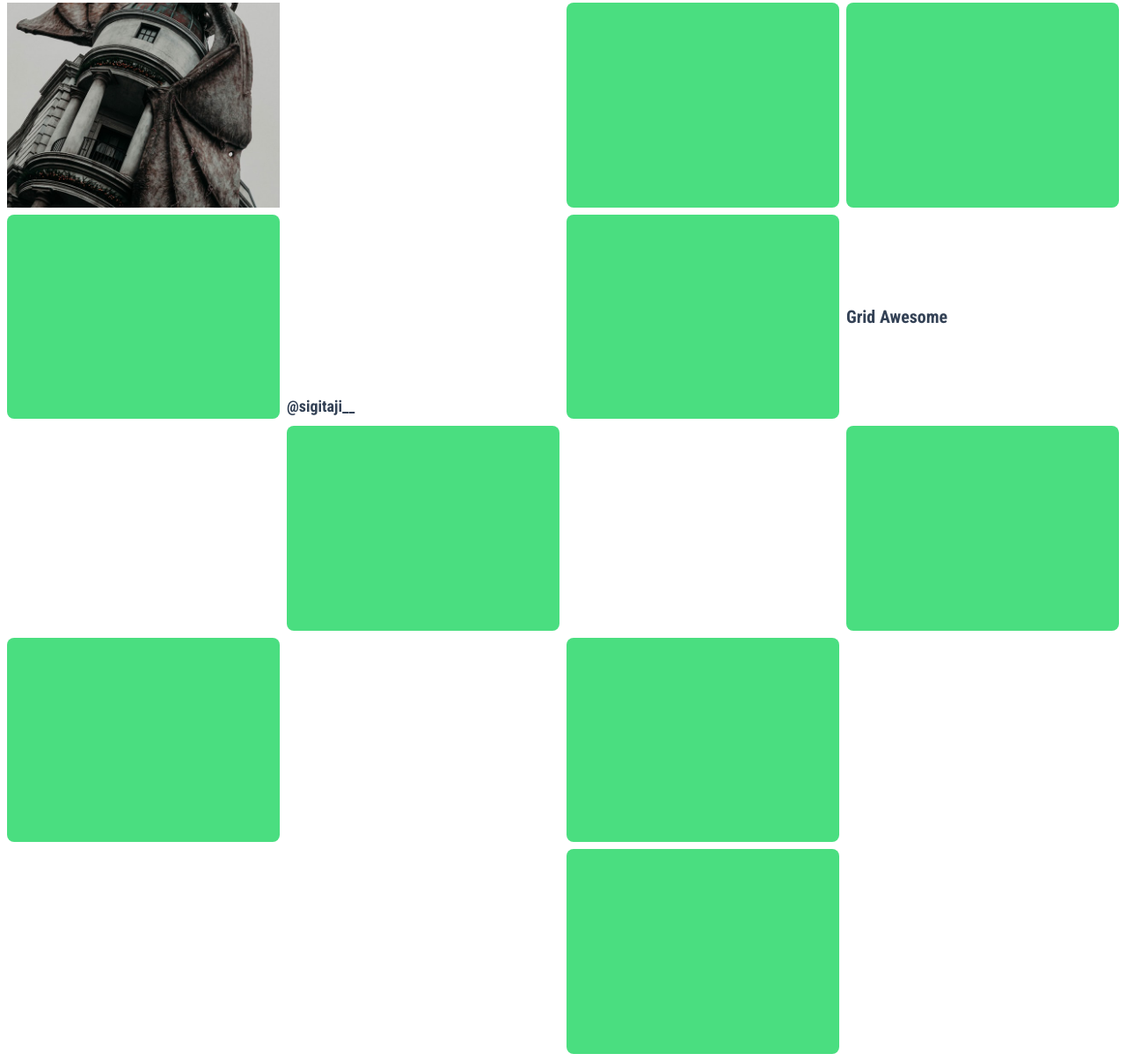
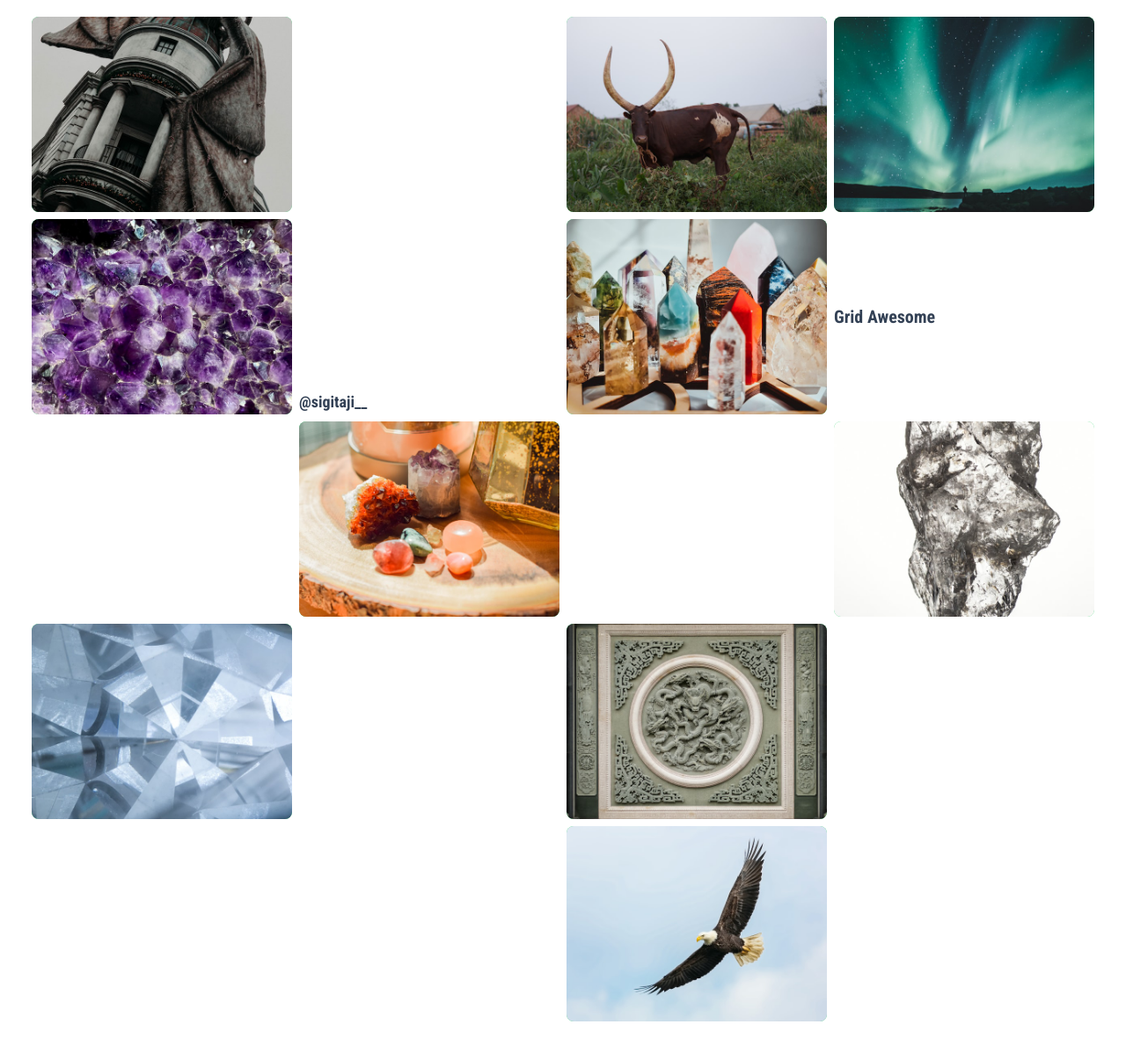
Before and after one commit to SigitAjiPB/grid-responsive, a website: page public/index.html in a window 1280 px wide. Shown: the part 115-1321 px from the top of the page at 88% size. After the commit the page ends 1300 px from the top, so only its background shows below. Drawn offline with Linux system fonts and the light colour scheme; files whose address does not match are found by name.

Commit message:
menambahkan gambar & effect

```diff
--- a/public/index.html
+++ b/public/index.html
@@ -13,22 +13,40 @@
 <body>
     <h1 class=" max-w-lg border shadow-lg flex justify-center mx-auto my-10 text-lg font-bold font-roboto">Belajar Grid, Flex & Responsive</h1>
 
-    <div class="font-roboto grid grid-cols-2 gap-2 p-2 md:grid-cols-4">
+    <div class="font-roboto grid grid-cols-2 gap-2 p-2 sm:p-6 md:grid-cols-4 xl:px-9">
         <h2 class="font-bold text-xl text-slate-700 md:col-start-4 md:row-start-2 md:flex"><span class="self-center">Grid Awesome</span></h2>
         <div class="font-semibold text-lg text-slate-700 md:col-start-2 md:row-start-2 md:flex"><span class="self-end">@sigitaji__</span></div>
 
-        <div class="aspect-[4/3] md:aspect-[4/4] xl:aspect-[4/3] bg-green-400 rounded-lg">
-            <div class="w-full h-full bg-[url('.../img/grid/1.jpeg')] bg-cover bg-center"></div>
+        <div class="aspect-[4/3] md:aspect-[4/4] xl:aspect-[4/3] bg-green-400 rounded-lg group overflow-hidden hover:scale-90 transition-all duration-500 relative">
+            <div class="w-full h-full bg-[url('../img/grid/1.jpeg')] bg-cover bg-center group-hover:rotate-12 group-hover:scale-125 transition-all duration-500 absolute"></div>
         </div>
-        <div class="aspect-[4/3] md:aspect-[4/4] md:col-start-3 xl:aspect-[4/3] bg-green-400 rounded-lg "></div>
-        <div class="aspect-[4/3] md:aspect-[4/4] xl:aspect-[4/3] bg-green-400 rounded-lg "></div>
-        <div class="aspect-[4/3] md:aspect-[4/4] xl:aspect-[4/3] bg-green-400 rounded-lg "></div>
-        <div class="aspect-[4/3] md:aspect-[4/4] xl:aspect-[4/3] bg-green-400 rounded-lg "></div>
-        <div class="aspect-[4/3] md:aspect-[4/4] md:col-start-2 xl:aspect-[4/3] bg-green-400 rounded-lg "></div>
-        <div class="aspect-[4/3] md:aspect-[4/4] md:col-start-4 xl:aspect-[4/3] bg-green-400 rounded-lg "></div>
-        <div class="aspect-[4/3] md:aspect-[4/4] xl:aspect-[4/3] bg-green-400 rounded-lg "></div>
-        <div class="aspect-[4/3] md:aspect-[4/4] md:col-start-3 xl:aspect-[4/3] bg-green-400 rounded-lg "></div>
-        <div class="aspect-[4/3] md:aspect-[4/4] md:col-start-3 xl:aspect-[4/3] bg-green-400 rounded-lg "></div>
+        <div class="aspect-[4/3] md:aspect-[4/4] md:col-start-3 xl:aspect-[4/3] bg-green-400 rounded-lg group overflow-hidden hover:scale-90 transition-all duration-500 relative">
+            <div class="w-full h-full bg-[url('../img/grid/10.jpeg')] bg-cover bg-center group-hover:rotate-12 group-hover:scale-125 transition-all duration-500 absolute"></div>
+        </div>
+        <div class="aspect-[4/3] md:aspect-[4/4] xl:aspect-[4/3] bg-green-400 rounded-lg group overflow-hidden hover:scale-90 transition-all duration-500 relative">
+            <div class="w-full h-full bg-[url('../img/grid/2.jpeg')] bg-cover bg-center group-hover:rotate-12 group-hover:scale-125 transition-all duration-500 absolute"></div>
+        </div>
+        <div class="aspect-[4/3] md:aspect-[4/4] xl:aspect-[4/3] bg-green-400 rounded-lg group overflow-hidden hover:scale-90 transition-all duration-500 relative">
+            <div class="w-full h-full bg-[url('../img/grid/3.jpeg')] bg-cover bg-center group-hover:rotate-12 group-hover:scale-125 transition-all duration-500 absolute"></div>
+        </div>
+        <div class="aspect-[4/3] md:aspect-[4/4] xl:aspect-[4/3] bg-green-400 rounded-lg group overflow-hidden hover:scale-90 transition-all duration-500 relative">
+            <div class="w-full h-full bg-[url('../img/grid/4.jpeg')] bg-cover bg-center group-hover:rotate-12 group-hover:scale-125 transition-all duration-500 absolute"></div>
+        </div>
+        <div class="aspect-[4/3] md:aspect-[4/4] md:col-start-2 xl:aspect-[4/3] bg-green-400 rounded-lg group overflow-hidden hover:scale-90 transition-all duration-500 relative">
+            <div class="w-full h-full bg-[url('../img/grid/5.jpeg')] bg-cover bg-center group-hover:rotate-12 group-hover:scale-125 transition-all duration-500 absolute"></div>
+        </div>
+        <div class="aspect-[4/3] md:aspect-[4/4] md:col-start-4 xl:aspect-[4/3] bg-green-400 rounded-lg group overflow-hidden hover:scale-90 transition-all duration-500 relative">
+            <div class="w-full h-full bg-[url('../img/grid/6.jpeg')] bg-cover bg-center group-hover:rotate-12 group-hover:scale-125 transition-all duration-500 absolute"></div>
+        </div>
+        <div class="aspect-[4/3] md:aspect-[4/4] xl:aspect-[4/3] bg-green-400 rounded-lg group overflow-hidden hover:scale-90 transition-all duration-500 relative">
+            <div class="w-full h-full bg-[url('../img/grid/7.jpeg')] bg-cover bg-center group-hover:rotate-12 group-hover:scale-125 transition-all duration-500 absolute"></div>
+        </div>
+        <div class="aspect-[4/3] md:aspect-[4/4] md:col-start-3 xl:aspect-[4/3] bg-green-400 rounded-lg group overflow-hidden hover:scale-90 transition-all duration-500 relative">
+            <div class="w-full h-full bg-[url('../img/grid/8.jpeg')] bg-cover bg-center group-hover:rotate-12 group-hover:scale-125 transition-all duration-500 absolute"></div>
+        </div>
+        <div class="aspect-[4/3] md:aspect-[4/4] md:col-start-3 xl:aspect-[4/3] bg-green-400 rounded-lg group overflow-hidden hover:scale-90 transition-all duration-500 relative">
+            <div class="w-full h-full bg-[url('../img/grid/9.jpeg')] bg-cover bg-center group-hover:rotate-12 group-hover:scale-125 transition-all duration-500 absolute"></div>
+        </div>
     </div>
 
 </body>
```
Also changed, not shown: public/css/syle.css, public/img/grid/1.jpeg (renamed from img/grid/1.jpeg), public/img/grid/10.jpeg (renamed from img/grid/10.jpeg), public/img/grid/2.jpeg (renamed from img/grid/2.jpeg), public/img/grid/3.jpeg (renamed from img/grid/3.jpeg), public/img/grid/4.jpeg (renamed from img/grid/4.jpeg), public/img/grid/5.jpeg (renamed from img/grid/5.jpeg), public/img/grid/6.jpeg (renamed from img/grid/6.jpeg), public/img/grid/7.jpeg (renamed from img/grid/7.jpeg), public/img/grid/8.jpeg (renamed from img/grid/8.jpeg), public/img/grid/9.jpeg (renamed from img/grid/9.jpeg).
